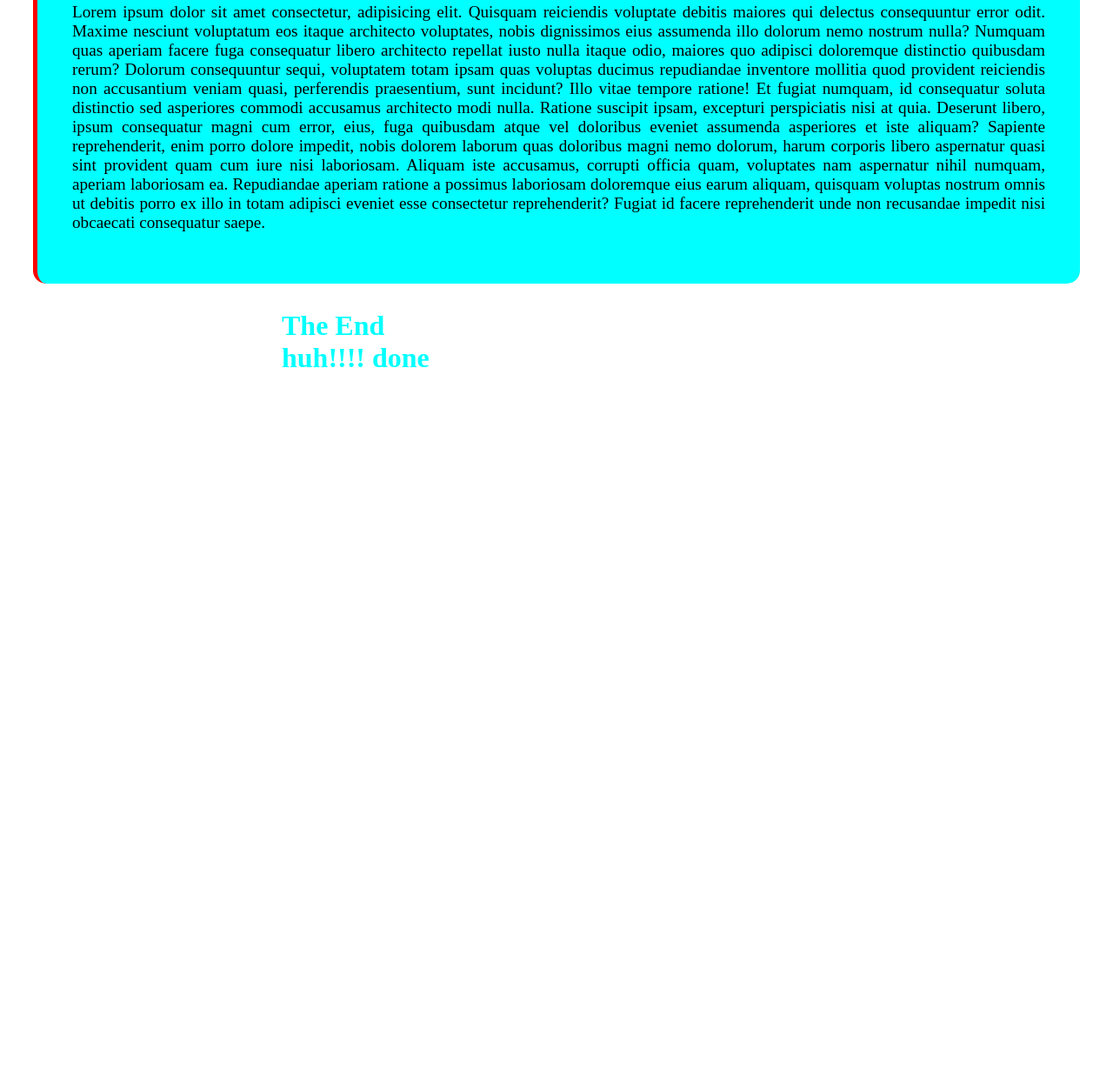
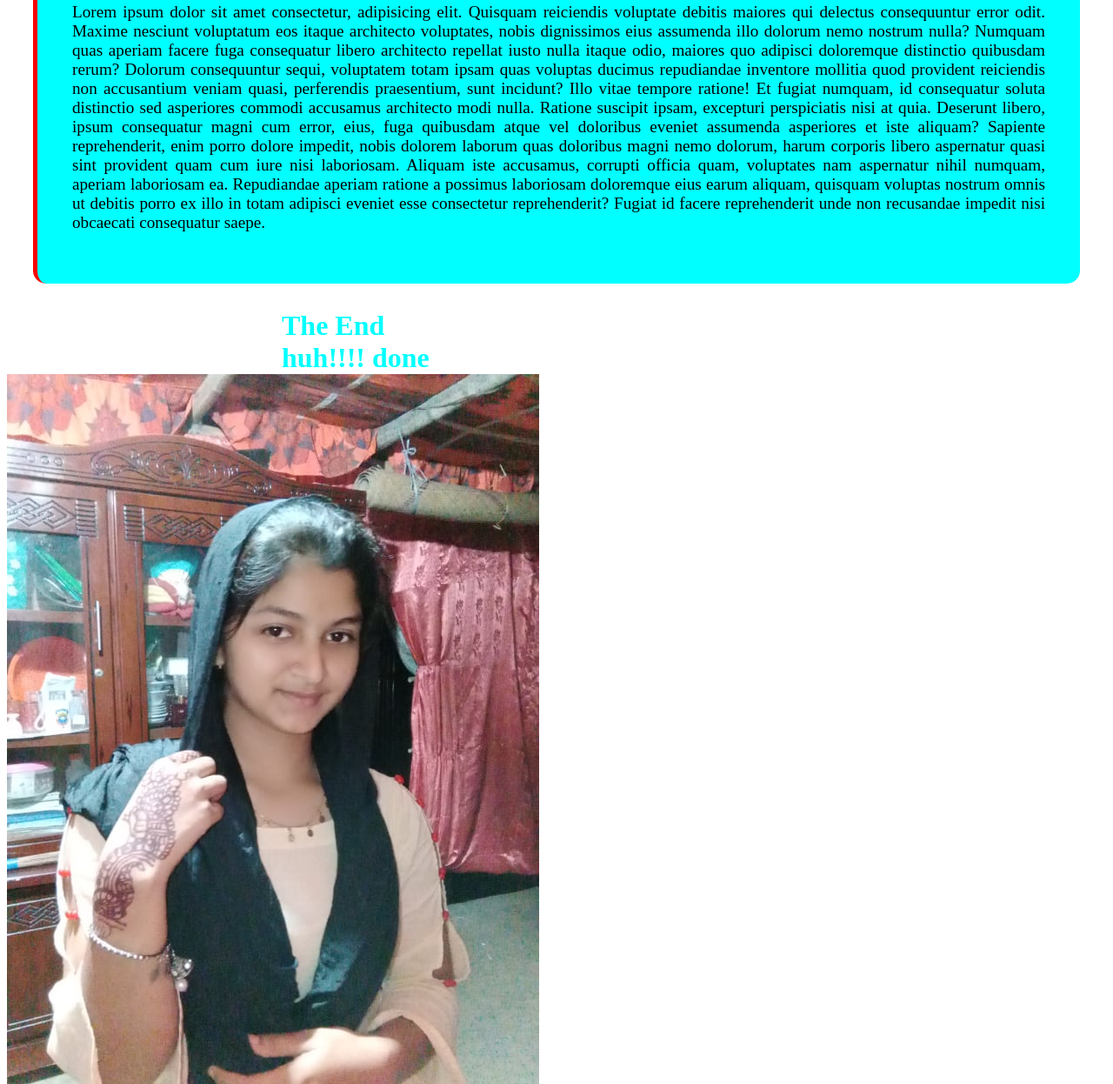
Before and after one commit to AshrafulAlam1995/blog-site, a plain HTML site: page index.html in a window 1280 px wide. Shown: the part 1362-2608 px from the top of the page at 87% size. Before the commit the page ends 1800 px from the top, so only its background shows below. Drawn offline with Linux system fonts and the light colour scheme.

Commit message:
image of Riya added

```diff
--- a/index.html
+++ b/index.html
@@ -28,6 +28,7 @@
     </div>
   <h1>The End</h1>
   <h1>huh!!!! done</h1>
+  <img src="Riya.jpg" alt="">
 
 </body>
 </html>
```
Also changed, not shown: Riya.jpg (added).
